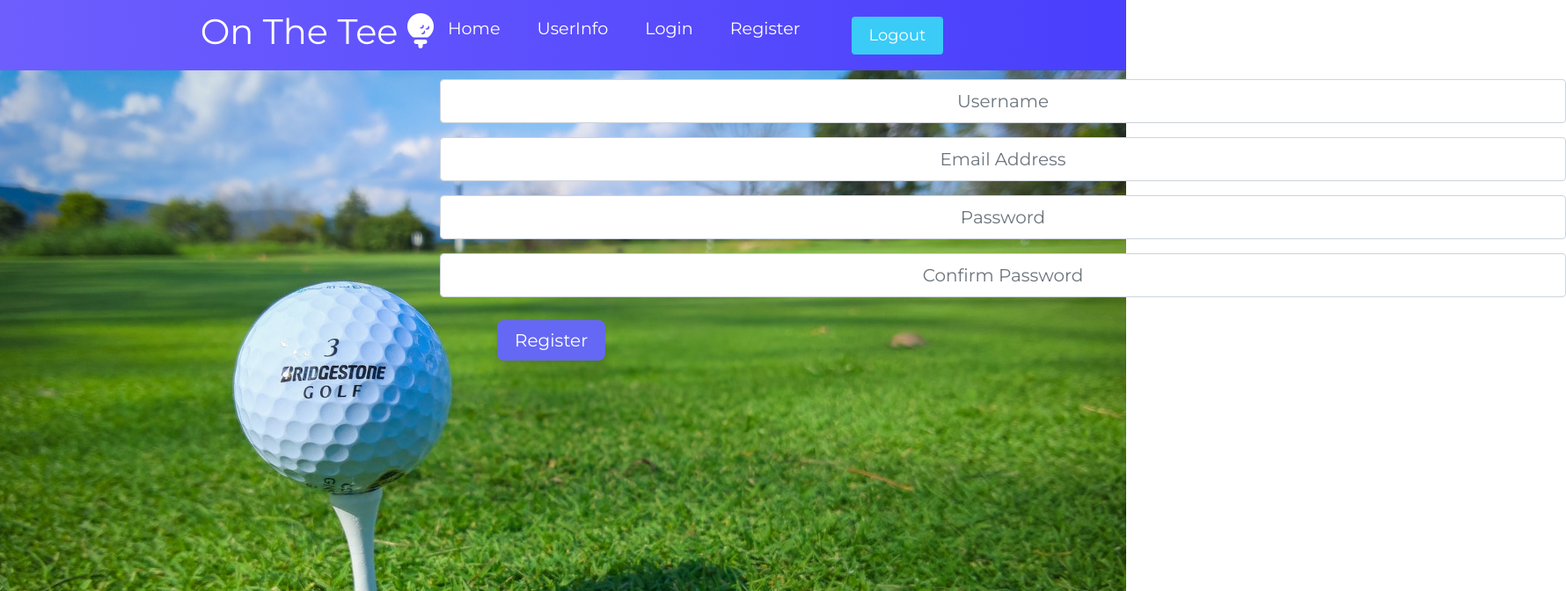
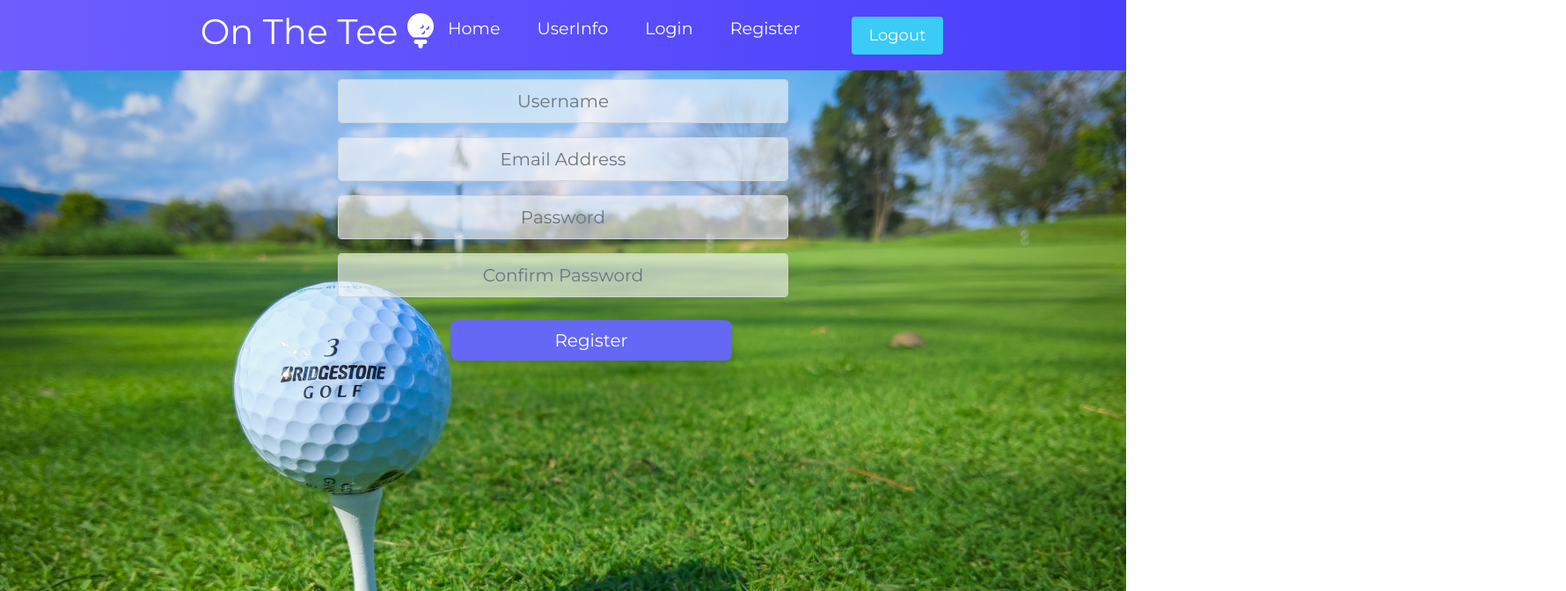
Before and after one commit to brian-hargrove/onthetee-client, a React (Create React App) app: page /user/register in a window 1280 px wide. Shown: the top 672 px of the page at 88% size, 1780 px wide, since content can reach past the window. Built offline with nearby package versions, Linux system fonts and the light colour scheme.

Commit message:
register styling 1218 2107

```diff
--- a/src/styles/Register.css
+++ b/src/styles/Register.css
@@ -1,45 +1,55 @@
 #registerUsername {
 
-  margin-left: 500px;
+  margin-left: auto;
+  margin-right: auto;
+  width: 40%;
   margin-top: 10px;
   height: 50px;
   font-size: 20px;
   text-align: center;
+  background-color:rgb(250, 250, 250, 0.6);
+
+
 
 }
 
 #registerEmail {
-
-  margin-left: 500px;
+  margin-left: auto;
+  margin-right: auto;
+  width: 40%;
   margin-top: 10px;
   height: 50px;
   font-size: 20px;
   text-align: center;
-
+  background-color:rgb(250, 250, 250, 0.6);
 }
 
 #registerPassword {
-
-  margin-left: 500px;
+  margin-left: auto;
+  margin-right: auto;
+  width: 40%;
   margin-top: 10px;
   height: 50px;
   font-size: 20px;
   text-align: center;
-
+  background-color:rgb(250, 250, 250, 0.6);
 }
 
 #registerPasswordConfirm {
-
-  margin-left: 500px;
-  margin-top: 10px;
+  margin-left: auto;
+  margin-right: auto;
+  width: 40%;
   height: 50px;
   font-size: 20px;
   text-align: center;
-
+  background-color:rgb(250, 250, 250, 0.6);
 }
 
 #registerButton {
-  margin-left: 565px;
+  margin-left: 40vw;
+
+
+  width: 25%;
   margin-top: 10px;
   background-color: #6568F4;
   color: #fff;
```
